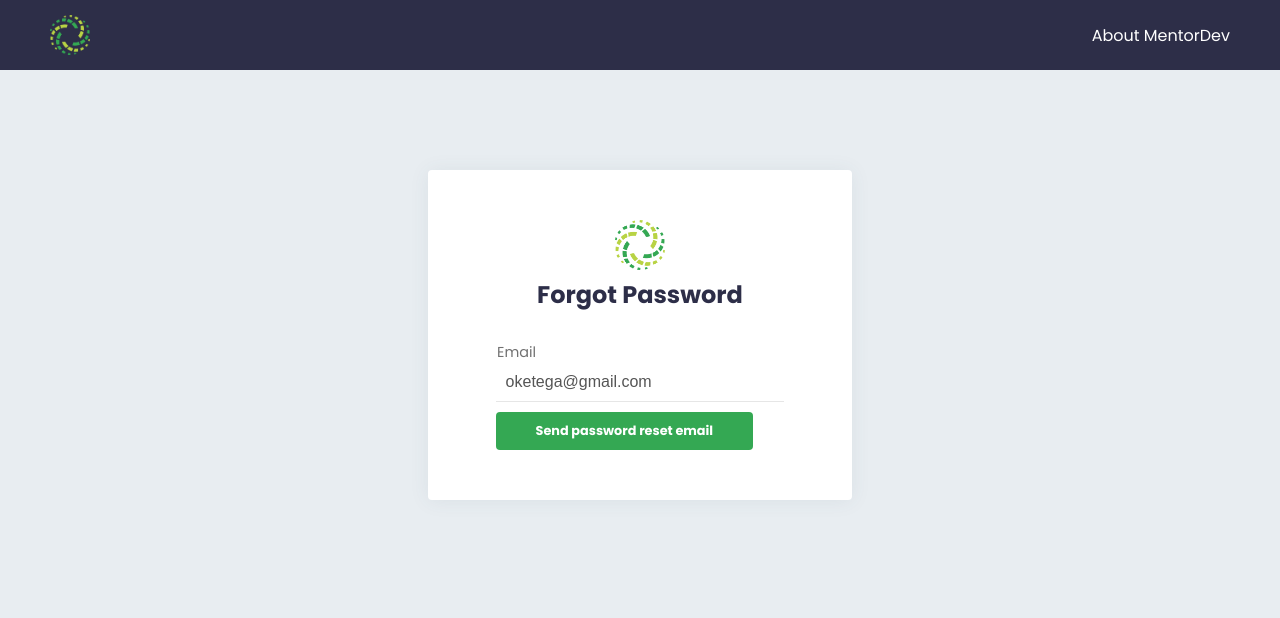
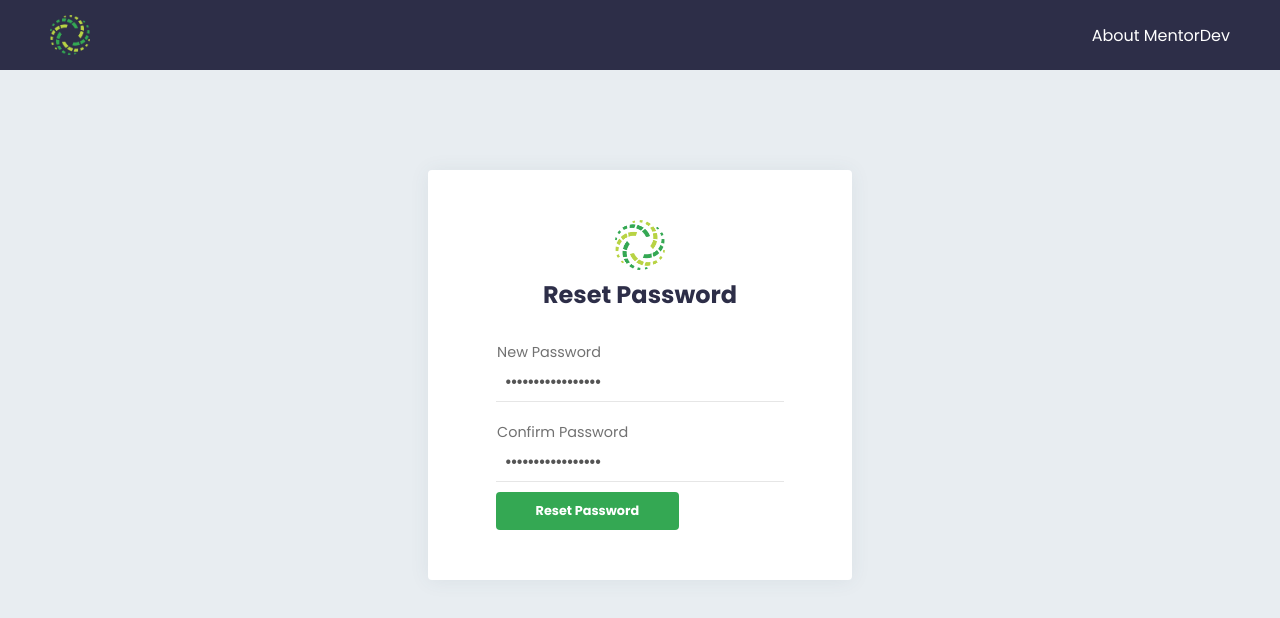
Before and after one commit to Tyav/mentordev, a React (Create React App) app: page /login in a window 1280 px wide. Shown: the top 618 px of the page. Built offline with nearby package versions, Linux system fonts and the light colour scheme.

Commit message:
completed design template for reset password

```diff
--- a/src/App.js
+++ b/src/App.js
@@ -1,15 +1,14 @@
 import React from 'react';
 import './App.css';
 
-import ForgotPassword from './pages/ForgotPassword';
 import Navbar from './components/Navbar';
-import Login from './pages/Login';
+import ResetPassword from './pages/ResetPassword';
 //Testing login route
 function App() {
   return (
     <div>
       <Navbar />
-      <ForgotPassword />
+      <ResetPassword />
     </div>
   );
 }
--- /dev/null
+++ b/src/pages/ResetPassword/ResetPassword.css
@@ -0,0 +1,32 @@
+body {
+  background: #e8edf1;
+}
+#loginForm {
+  box-shadow: 0 1px 20px 0 rgba(69, 90, 100, 0.08);
+  width: 30%;
+  margin: 0 auto;
+  display: flex;
+  flex-direction: column;
+  align-items: center;
+  padding: 50px 20px;
+  border-radius: 4px;
+  background: #fff;
+  margin-top: 100px;
+}
+form {
+  width: 70%;
+}
+form button {
+  margin-left: -10px;
+}
+@media only screen and (min-width: 160px) and (max-width: 450px) {
+  #loginForm {
+    width: 80%;
+    margin-top: 70px;
+  }
+}
+@media only screen and (min-width: 450px) and (max-width: 750px) {
+  #loginForm {
+    width: 50%;
+  }
+}
--- /dev/null
+++ b/src/pages/ResetPassword/index.js
@@ -0,0 +1,38 @@
+import React from 'react';
+
+import InputField from '../../components/InputField';
+import Button from '../../components/Button';
+import FormHeader from '../../components/FormHeader';
+
+import './ResetPassword.css';
+
+function ResetPassword() {
+  return (
+    <div id="loginForm">
+      <FormHeader title="Reset Password" />
+      <form>
+        <InputField
+          label="New Password"
+          type="password"
+          id="password"
+          placeholder="Eg. xyz@abc.com"
+          value="oketega@gmail.com"
+        />
+        <InputField
+          label="Confirm Password"
+          type="password"
+          id="cpassword"
+          placeholder="Eg. xyz@abc.com"
+          value="oketega@gmail.com"
+        />
+        <Button
+          className="btn-success-solid"
+          text="Reset Password"
+          onButtonClick="do somethin"
+        />
+      </form>
+    </div>
+  );
+}
+
+export default ResetPassword;
```
